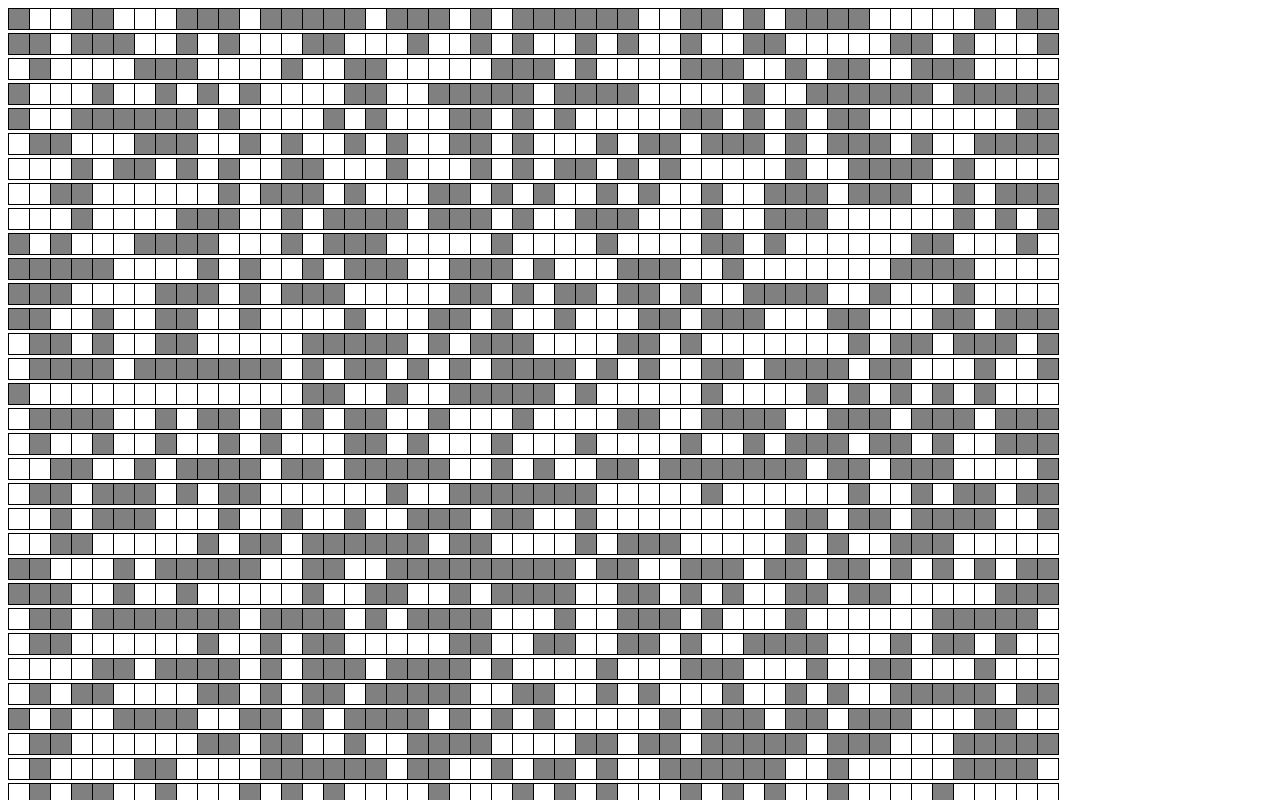
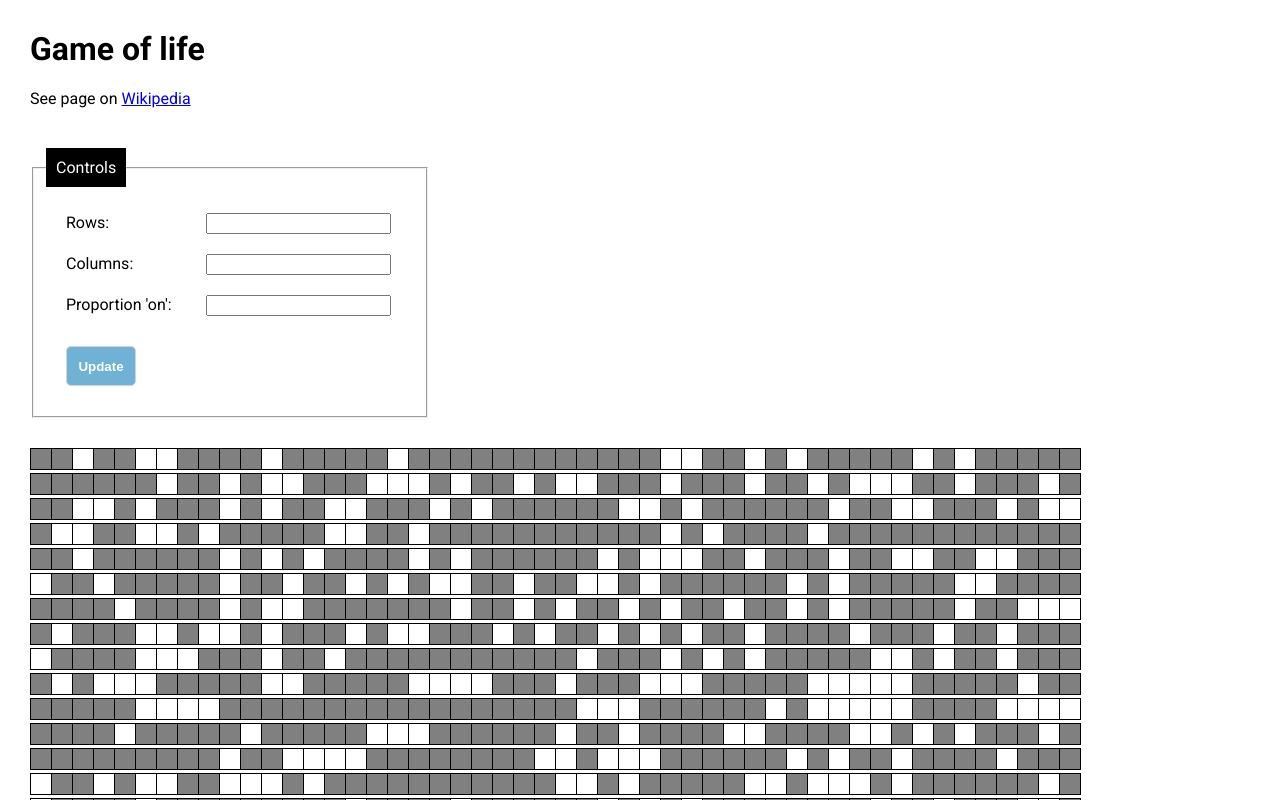
Before and after one commit to jamessimmonds/cellular-automata, a React (Create React App) app: page / in a window 1280 px wide. Shown: the top 800 px of the page. Built offline with nearby package versions, Linux system fonts and the light colour scheme.

Commit message:
Controls styling

```diff
--- a/src/App.js
+++ b/src/App.js
@@ -1,9 +1,39 @@
 import Grid from './components/grid.js';
+import { useState } from 'react';
 
 function App() {
+
+  const [rows, setRows] = useState(40);
+  const [cols, setCols] = useState(50);
+  const [proportion, setProportion] = useState(0.7);
+
   return (
     <div>
-      <Grid rows={40} cols={50} proportion={0.5} />
+      <h1>Game of life</h1>
+      <p>See page on <a href="https://en.wikipedia.org/wiki/Cellular_automaton">Wikipedia</a></p>
+      <form>
+        <fieldset>
+          <legend>Controls</legend>
+          <ul>
+            <li>
+              <label for="rows">Rows:</label>
+              <input type="text" id="rows"></input>
+            </li>
+            <li>
+              <label for="cols">Columns:</label>
+              <input type="text" id="cols"></input>
+            </li>
+            <li>
+              <label for="proportion">Proportion 'on':</label>
+              <input type="text" id="proportion"></input>
+            </li>
+            <li>
+              <button type="submit">Update</button>
+            </li>
+          </ul>
+        </fieldset>
+      </form>
+      <Grid rows={rows} cols={cols} proportion={proportion} />
     </div>
   );
 }
--- a/src/components/grid.js
+++ b/src/components/grid.js
@@ -10,7 +10,7 @@ function Grid ( {rows, cols, proportion} ) {
     );
 
     return (
-        <div>
+        <div className="gridContainer">
             {gridRows}
         </div>
     )
--- a/src/index.css
+++ b/src/index.css
@@ -1,3 +1,10 @@
+@import url('https://fonts.googleapis.com/css2?family=Roboto:ital,wght@0,400;0,700;1,400;1,700&display=swap');
+
+body {
+  margin: 30px;
+  font-family: 'Roboto', sans-serif;
+}
+
 div.gridSquareOff {
   height: 20px;
   width: 20px;
@@ -20,3 +27,46 @@ div.gridSquareOn {
 div.gridRow {
   padding: 0px;
 }
+
+ul {
+  list-style: none;
+  padding: 0px;
+  margin: 0px;
+}
+
+label {
+  display: inline-block;
+  width: 120px;
+  text-align: left;
+  margin-right: 20px;
+}
+
+form {
+  margin-top: 40px;
+  width: 400px;
+}
+
+li {
+  margin: 20px;
+}
+
+div.gridContainer {
+  margin-top: 30px;
+}
+
+legend {
+  background-color: black;
+  color: white;
+  padding: 10px;
+}
+
+button {
+  margin-top: 10px;
+  height: 40px;
+  width: 70px;
+  background-color: #70b1d6;
+  border: 1px solid rgb(212, 212, 212);
+  border-radius: 5px;
+  font-weight: bold;
+  color: white;
+}
```
